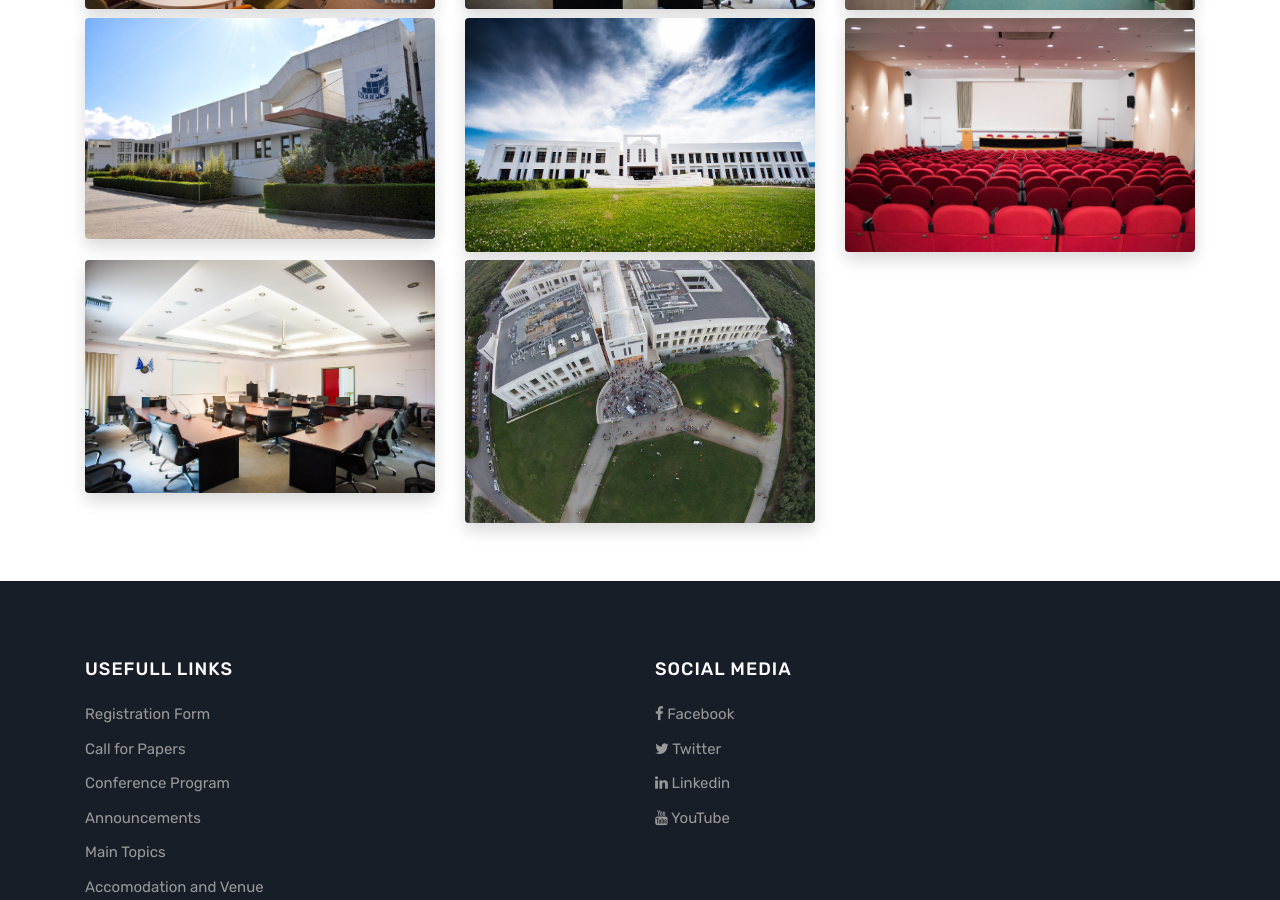
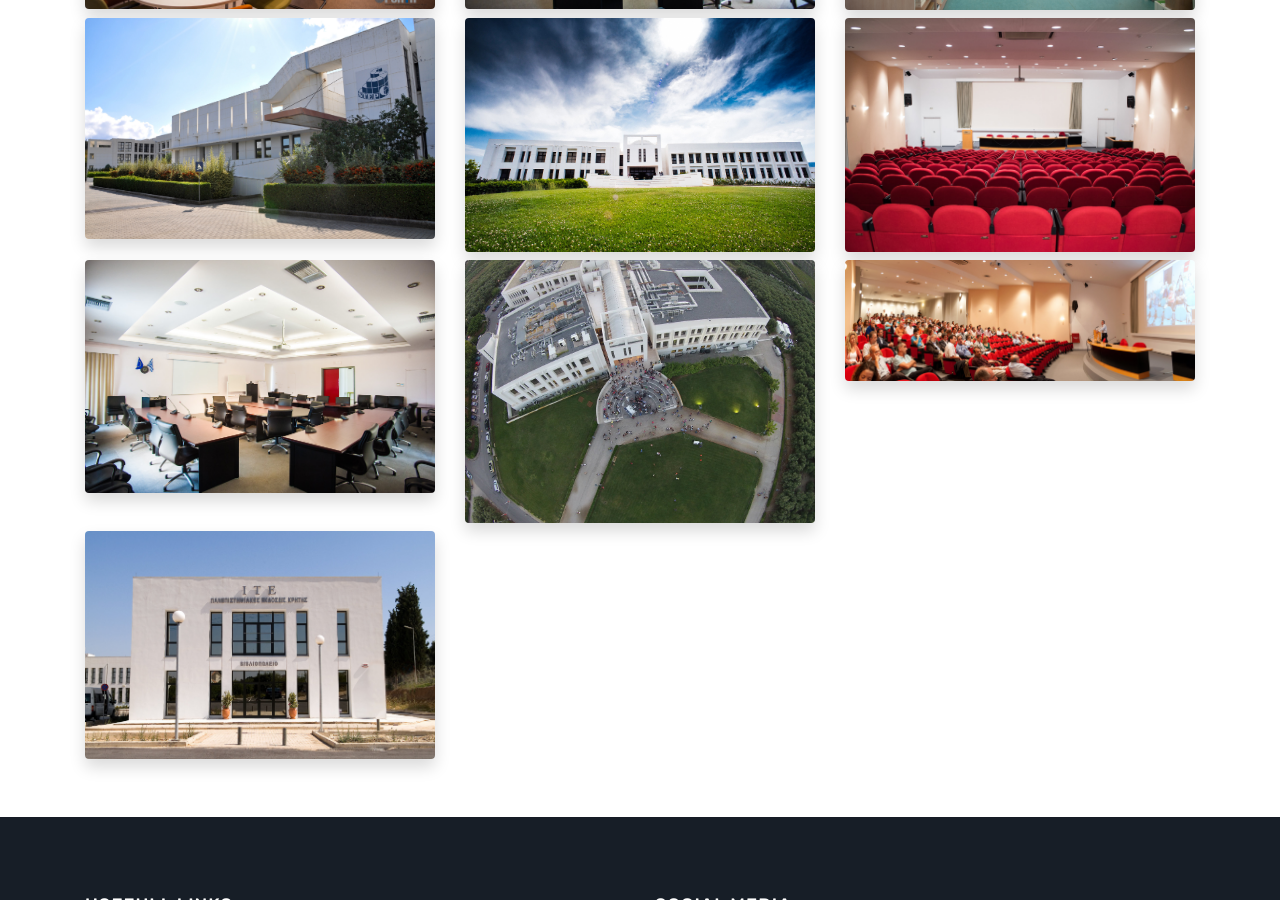
Before and after one commit to Covide-1797/genedis, a Jekyll site: the page built from pages/accomodation-venue.html, in a window 1280 px wide and 900 px high, scrolled down 668 px. Built offline with Jekyll 4.4.1, drawn with Linux system fonts in a browser that asks for light colours.

Commit message:
Update accomodation-venue.html

```diff
--- a/pages/accomodation-venue.html
+++ b/pages/accomodation-venue.html
@@ -57,6 +57,18 @@ title: Accomodation and Venue
                     src="{{ site.baseurl }}/assets/images/accomodation-and-venue/venue/FORTH1.jpg"
                     alt="forth-venue-image">
             </div>
+            <div class="col-sm-4">
+                <img class="img-fluid rounded mx-auto d-block shadow mb-2"
+                    src="{{ site.baseurl }}/assets/images/accomodation-and-venue/venue/panoramaic.jpg"
+                    alt="forth-venue-image">
+            </div>
+        </div>
+        <div class="row">
+            <div class="col-sm-4">
+                <img class="img-fluid rounded mx-auto d-block shadow mb-2"
+                    src="{{ site.baseurl }}/assets/images/accomodation-and-venue/venue/1058.jpg"
+                    alt="forth-venue-image">
+            </div>
         </div>
     </div>
 </div>
```
